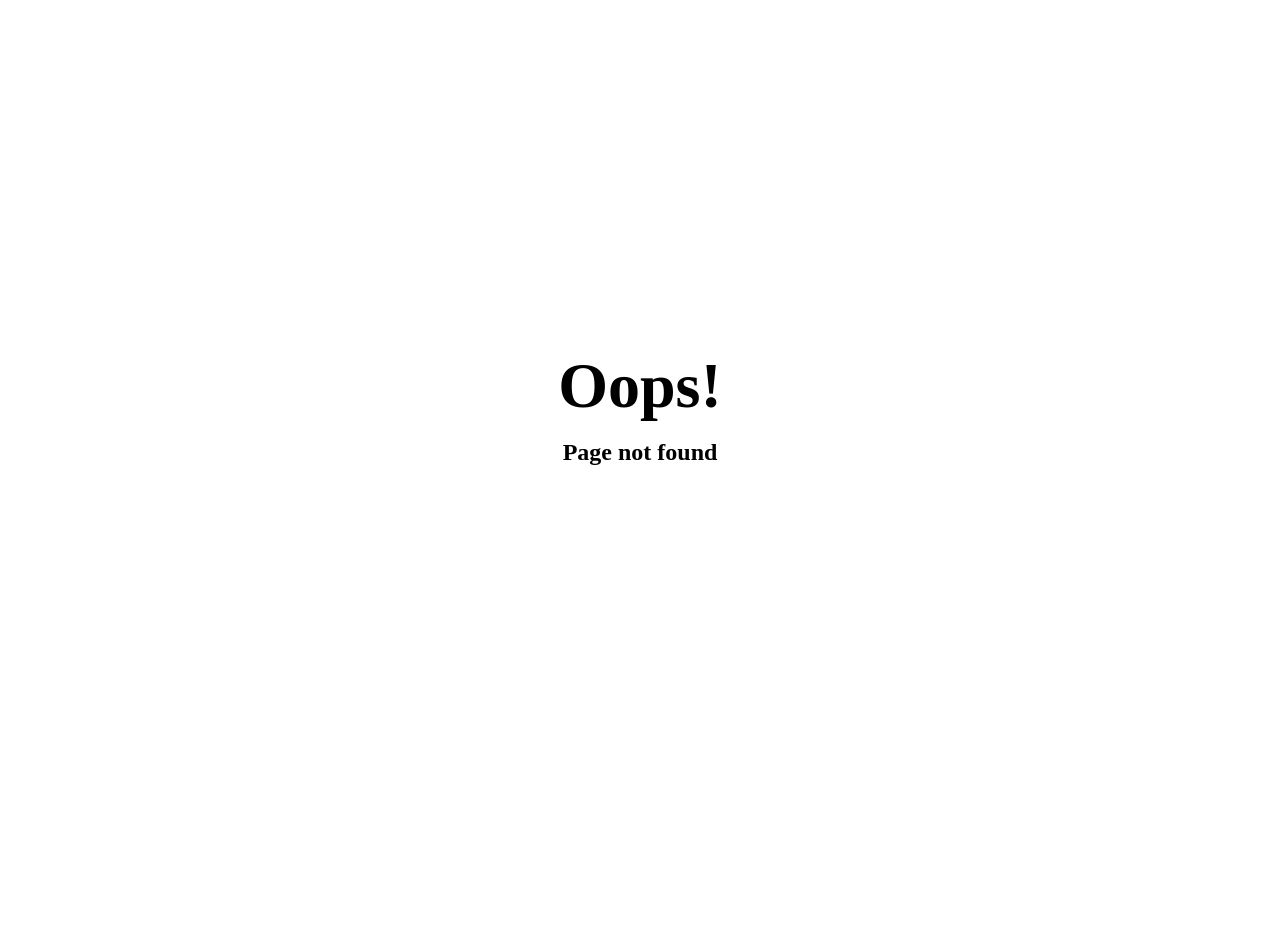
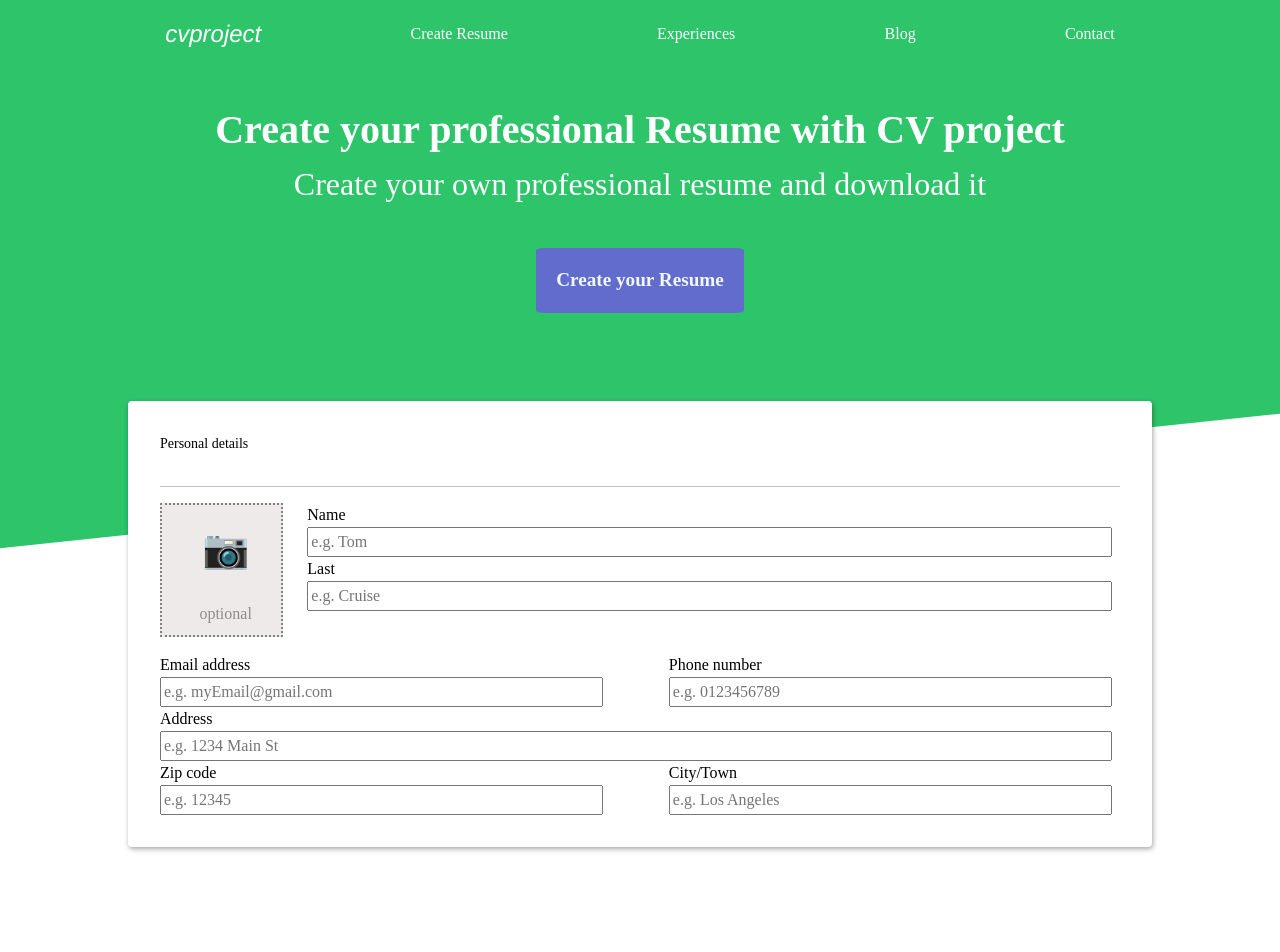
Before and after one commit to chucoyos/CV-application, a React (Vite) app: page /general-details in a window 1280 px wide. Before the commit this address had no page. Shown: the top 952 px of the page. Before the commit the page ends 800 px from the top, so only its background shows below. Built offline with nearby package versions, Linux system fonts and the light colour scheme.

Commit message:
Add routes

```diff
--- a/src/App.css
+++ b/src/App.css
@@ -137,3 +137,72 @@ h1 {
 	font-weight: bold;
 	text-decoration: none;
 }
+/* GeneralDetails */
+.form-card {
+	position: relative;
+	top: -160px;
+	background-color: #fff;
+	display: flex;
+	flex-direction: column;
+	margin: 0 auto;
+	border-radius: 4px;
+	max-width: 80%;
+	padding: 32px;
+	box-shadow: 1px 2px 5px 0px rgba(0, 0, 0, 0.35);
+	-webkit-box-shadow: 1px 2px 5px 0px rgba(0, 0, 0, 0.35);
+	-moz-box-shadow: 1px 2px 5px 0px rgba(0, 0, 0, 0.35);
+}
+.section-group {
+	display: flex;
+	flex-direction: column;
+	width: 100%;
+}
+.form-group {
+	display: flex;
+	border-top: 0.5px solid rgb(198, 193, 193);
+	padding: 16px 0;
+}
+.form-group .input-group {
+	margin-left: 24px;
+	width: auto;
+}
+.camera {
+	font-size: 38px;
+	align-self: center;
+	border: 2px dotted gray;
+	cursor: pointer;
+	padding: 16px 8px 0 16px;
+	background-color: rgb(238, 234, 234);
+	text-align: center;
+}
+.camera > span {
+	font-size: 16px;
+	color: rgb(144, 140, 140);
+}
+.input-group {
+	display: flex;
+	flex-direction: column;
+}
+.input-duo > .input-group {
+	width: 47%;
+}
+.form-title {
+	margin-bottom: 16px;
+	font-size: 14px;
+}
+.input-duo {
+	display: flex;
+	flex-wrap: wrap;
+	justify-content: space-between;
+	width: 100%;
+}
+.btn-group {
+	display: flex;
+	justify-content: end;
+	margin-top: 16px;
+}
+.btn-group button,
+input {
+	margin-right: 8px;
+	cursor: pointer;
+}
--- a/src/App.jsx
+++ b/src/App.jsx
@@ -1,10 +1,8 @@
-import { useState } from 'react'
 import { Outlet } from 'react-router-dom'
 import './App.css'
 import NavBar from './components/NavBar'
 import Footer from './components/Footer'
 import DecorationBar from './components/DecorationBar'
-import DescriptionCard from './components/DescriptionCard'
 
 function App() {
 	return (
@@ -12,11 +10,7 @@ function App() {
 			<div className='Container'>
 				<NavBar />
 				<DecorationBar />
-				<div className='cardContainer'>
-					<DescriptionCard logo='🍎️' />
-					<DescriptionCard logo='🍄️' />
-					<DescriptionCard logo='🍓️' />
-				</div>
+
 				<Outlet />
 				<Footer />
 			</div>
--- a/src/Router.jsx
+++ b/src/Router.jsx
@@ -2,8 +2,12 @@ import { RouterProvider, createBrowserRouter } from 'react-router-dom'
 import ErrorPage from './ErrorPage'
 import App from './App'
 import Home from './components/Home'
+import GeneralDetails from './components/GeneralDetails'
+import Experiences from './components/Experiences'
+import { useState } from 'react'
 
 function Router() {
+	const [generalInfo, setGeneralInfo] = useState({})
 	const router = createBrowserRouter([
 		{
 			path: '/',
@@ -11,8 +15,21 @@ function Router() {
 			errorElement: <ErrorPage />,
 			children: [
 				{
-					path: '/home',
+					path: '/',
 					element: <Home />,
+				},
+				{
+					path: '/general-details',
+					element: (
+						<GeneralDetails
+							generalInfo={generalInfo}
+							setGeneralInfo={setGeneralInfo}
+						/>
+					),
+				},
+				{
+					path: '/experiences',
+					element: <Experiences />,
 				},
 			],
 		},
--- /dev/null
+++ b/src/components/Experiences.jsx
@@ -0,0 +1,4 @@
+function Experiences() {
+	return <div>Experiences</div>
+}
+export default Experiences
--- /dev/null
+++ b/src/components/GeneralDetails.jsx
@@ -0,0 +1,110 @@
+import '../App.css'
+import Button from './Button'
+const GeneralDetails = ({ generalInfo, setGeneralInfo }) => {
+	return (
+		<div className='App'>
+			<div className='form-card'>
+				<p className='form-title'>Personal details</p>
+				<form>
+					<div className='form-group'>
+						<p className='camera'>
+							📷️ <span className='optional'>optional</span>
+						</p>
+						<div className='section-group'>
+							<div className='input-group'>
+								<label htmlFor='first'>Name</label>
+								<input
+									type='text'
+									value={generalInfo.name}
+									onChange={(e) =>
+										setGeneralInfo({ ...generalInfo, name: e.target.value })
+									}
+									placeholder='e.g. Tom'
+								/>
+							</div>
+							<div className='input-group'>
+								<label htmlFor='last'>Last</label>
+								<input
+									type='text'
+									value={generalInfo.last}
+									placeholder='e.g. Cruise'
+									onChange={(e) =>
+										setGeneralInfo({ ...generalInfo, last: e.target.value })
+									}
+								/>
+							</div>
+						</div>
+					</div>
+
+					<div className='input-duo'>
+						<div className='input-group'>
+							<label htmlFor='first'>Email address</label>
+							<input
+								type='email'
+								value={generalInfo.email}
+								placeholder='e.g. myEmail@gmail.com'
+								onChange={(e) =>
+									setGeneralInfo({ ...generalInfo, email: e.target.value })
+								}
+							/>
+						</div>
+						<div className='input-group'>
+							<label htmlFor='last'>Phone number</label>
+							<input
+								type='tel'
+								value={generalInfo.phone}
+								placeholder='e.g. 0123456789'
+								onChange={(e) =>
+									setGeneralInfo({ ...generalInfo, phone: e.target.value })
+								}
+							/>
+						</div>
+					</div>
+
+					<div className='input-group'>
+						<label htmlFor='first'>Address</label>
+						<input
+							type='text'
+							value={generalInfo.address}
+							placeholder='e.g. 1234 Main St'
+							onChange={(e) =>
+								setGeneralInfo({ ...generalInfo, address: e.target.value })
+							}
+						/>
+					</div>
+
+					<div className='input-duo'>
+						<div className='input-group'>
+							<label htmlFor='first'>Zip code</label>
+							<input
+								type='zip'
+								value={generalInfo.zip}
+								placeholder='e.g. 12345'
+								onChange={(e) =>
+									setGeneralInfo({ ...generalInfo, zip: e.target.value })
+								}
+							/>
+						</div>
+						<div className='input-group'>
+							<label htmlFor='last'>City/Town</label>
+							<input
+								type='text'
+								value={generalInfo.city}
+								placeholder='e.g. Los Angeles'
+								onChange={(e) =>
+									setGeneralInfo({ ...generalInfo, city: e.target.value })
+								}
+							/>
+						</div>
+					</div>
+				</form>
+			</div>
+			<Button
+				text='Next step ﹥'
+				path='/cv-project/experiences'
+			/>
+		</div>
+	)
+}
+
+export default GeneralDetails
--- a/src/components/Home.jsx
+++ b/src/components/Home.jsx
@@ -1,4 +1,11 @@
+import DescriptionCard from './DescriptionCard'
 function Home() {
-	return <div className='container'>Home</div>
+	return (
+		<div className='cardContainer'>
+			<DescriptionCard logo='🍎️' />
+			<DescriptionCard logo='🍄️' />
+			<DescriptionCard logo='🍓️' />
+		</div>
+	)
 }
 export default Home
--- a/src/components/NavBar.jsx
+++ b/src/components/NavBar.jsx
@@ -11,9 +11,11 @@ const NavBar = ({ path, text }) => {
 					</Link>
 				</li>
 				<li>
-					<Link to='/cv-project/general'>Create Resume</Link>
+					<Link to='/general-details'>Create Resume</Link>
 				</li>
-				<li>Resume Templates</li>
+				<li>
+					<Link to='/experiences'>Experiences</Link>
+				</li>
 				<li>Blog</li>
 				<li>Contact</li>
 			</ul>
@@ -23,7 +25,7 @@ const NavBar = ({ path, text }) => {
 					Create your own professional resume and download it
 				</p>
 				<Button
-					path='/general'
+					path='/general-details'
 					text='Create your Resume'
 				/>
 			</>
--- a/src/main.jsx
+++ b/src/main.jsx
@@ -1,6 +1,5 @@
 import React from 'react'
 import ReactDOM from 'react-dom/client'
-import { BrowserRouter, RouterProvider } from 'react-router-dom'
 import './index.css'
 import Router from './Router'
 ReactDOM.createRoot(document.getElementById('root')).render(
```
